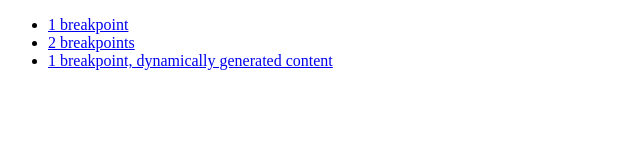
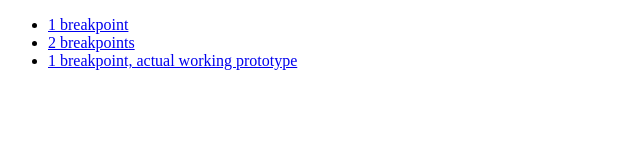
Before and after one commit to ucsf-ckm/search-results-prototype, a plain HTML site: page index.html in a window 1280 px wide. Shown: the full height of the page, 0-640 px from the left. Drawn offline with Linux system fonts and the light colour scheme.

Commit message:
let it be known that it works

```diff
--- a/index.html
+++ b/index.html
@@ -4,5 +4,5 @@
 <ul>
 <li><a href="search.html">1 breakpoint</a>
 <li><a href="search2.html">2 breakpoints</a>
-<li><a href="search3.html">1 breakpoint, dynamically generated content</a>
+<li><a href="search3.html">1 breakpoint, actual working prototype</a>
 </ul>
```
